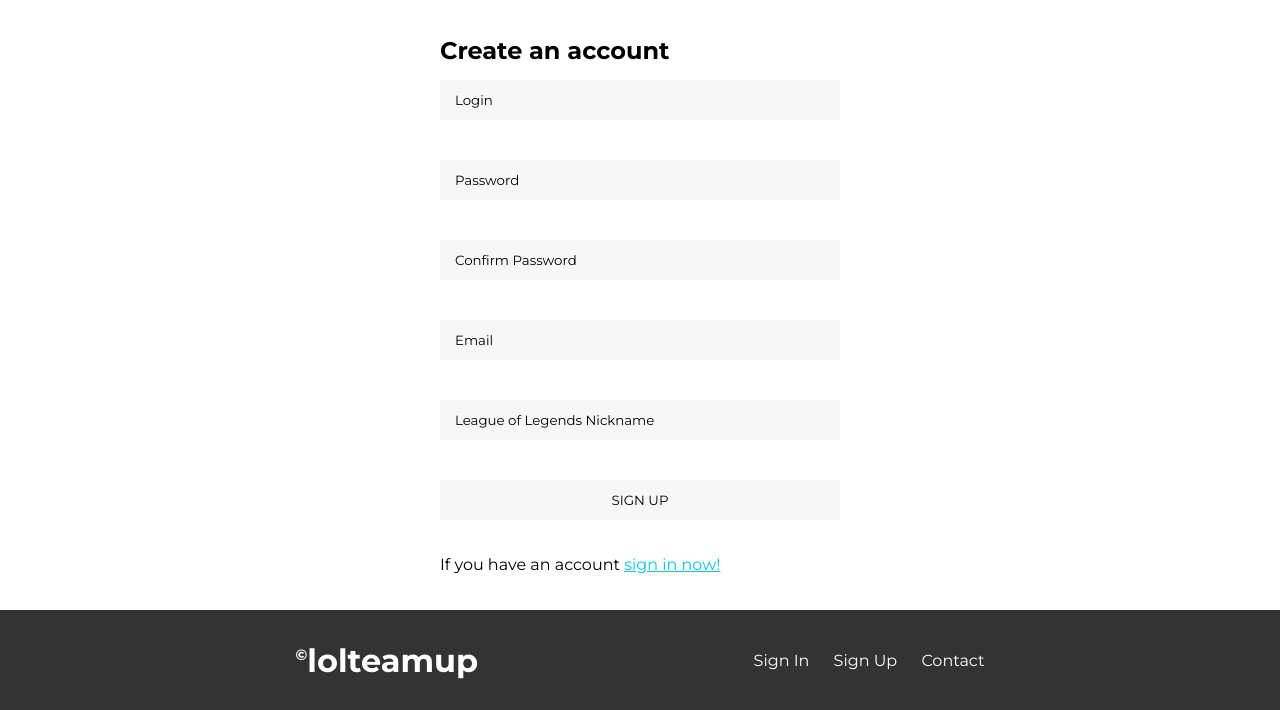
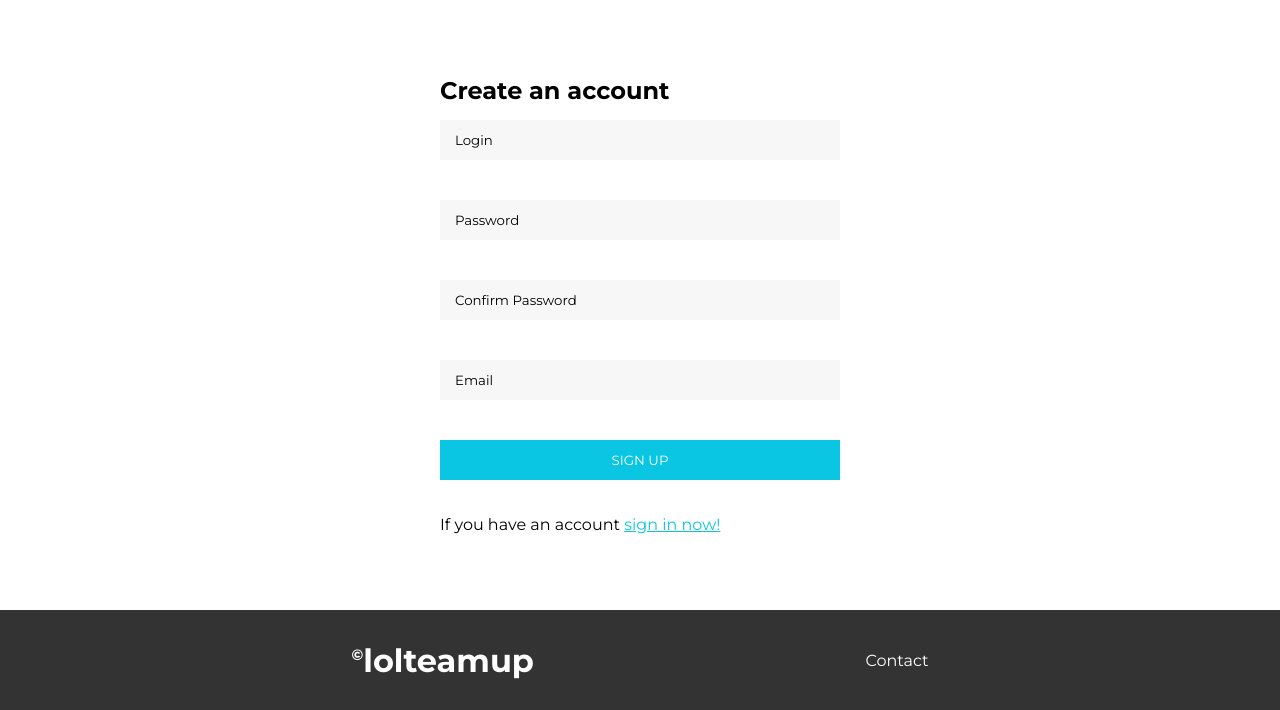
Before and after one commit to haslozik/lolteamup, a PHP site: page /signup.php in a window 1280 px wide. Shown: the part 90-800 px from the top of the page. Run offline with PHP 8.4, Linux system fonts and the light colour scheme; some libraries are stand-ins or nearby versions.

Commit message:
update // hotfix

```diff
--- a/addAnnouncement.php
+++ b/addAnnouncement.php
@@ -102,7 +102,7 @@
                 <option value="Grandmaster">Grandmaster</option>
                 <option value="Challenger">Challenger</option>
             </select>
-            <button type="submit" name="submit" class="submit">Submit</button>
+            <button type="submit" name="submit" id="saveBtn">Submit</button>
         </div>
     </form>
 
--- a/css/style-sign-pages.css
+++ b/css/style-sign-pages.css
@@ -20,7 +20,9 @@ body .signUpForm {
   color: rgb(11, 198, 227);
 }
 
-.signUpForm input, .signUpForm select, .signUpForm .submit {
+.signUpForm input,
+.signUpForm select,
+.signUpForm #saveBtn {
   padding: 12px 15px;
   margin: 20px;
   width: 400px;
@@ -32,14 +34,14 @@ body .signUpForm {
   color: #000;
 }
 
-.signUpForm .submit {
+.signUpForm #saveBtn {
   background: rgb(11, 198, 227) !important;
   cursor: pointer;
   color: #fff;
   transition: 0.2s;
 }
 
-.signUpForm .submit:hover {
+.signUpForm #saveBtn:hover {
   background: rgb(12, 211, 241) !important;
 }
 
@@ -48,7 +50,8 @@ body .signUpForm {
     width: 100%;
   }
 
-  .signUpForm input, .signUpForm select {
+  .signUpForm input,
+  .signUpForm select {
     padding: 12px 15px;
     margin: 10px auto;
     width: 90%;
--- a/footer.php
+++ b/footer.php
@@ -3,12 +3,6 @@
         <a href="home.php"><sup>&copy;</sup>lolteamup</a>
     </h1>
     <div class="footerMenu">
-        <a class="navLoginBtn" href="signin.php">
-            Sign In
-        </a>
-        <a class="navSignupBtn" href="signup.php">
-            Sign Up
-        </a>
         <a href="mailto:mail@mail.com">
             Contact
         </a>
--- a/signin.php
+++ b/signin.php
@@ -45,7 +45,7 @@
             ?>
             <input type="text" placeholder="Login" name="login"><br>
             <input type="password" placeholder="Password" name="password"><br>
-            <input type="submit" value="SIGN IN">
+            <input type="submit" value="SIGN IN" id="saveBtn">
             <p class="infoLogin">Not a member? <span><a href="signup.php">Sign up now!</a></span></p>
         </div>
     </form>
--- a/signup.php
+++ b/signup.php
@@ -37,13 +37,6 @@ if(isset($_POST['email'])) {
         $_SESSION['errorEmail'] = "Please enter a valid email";
     }
 
-    //LoL nickname validation
-    $lolName = $_POST['lolName'];
-    if((strlen($lolName)<3) || (strlen($lolName)>20)) {
-        $successfulValidation = false;
-        $_SESSION['errorLolname'] = "You must enter a nickname";
-    }
-
     require_once 'connection.php';
     mysqli_report(MYSQLI_REPORT_STRICT);
 
@@ -71,7 +64,7 @@ if(isset($_POST['email'])) {
 
             //successful validation
             if($successfulValidation == true) {
-                if($conn->query("INSERT INTO users VALUES(NULL, '$login', '$passwordHash', '$email','$lolName')")){
+                if($conn->query("INSERT INTO users VALUES(NULL, '$login', '$passwordHash', '$email')")){
                     $_SESSION['successfulSignedup'] = true;
                     header('Location: signedup.php');
                 } else {
@@ -142,13 +135,6 @@ if(isset($_POST['email'])) {
                         unset($_SESSION['errorEmail']);
                     }
                 ?>
-            <input type="text" placeholder="League of Legends Nickname" name="lolName">
-            <?php
-                    if(isset($_SESSION['errorLolname'])) {
-                        echo '<div id="error">'.$_SESSION['errorLolname'].'</div>';
-                        unset($_SESSION['errorLolname']);
-                    }
-                ?>
             <input type="submit" id="saveBtn" value="SIGN UP">
             <p class="infoLogin">If you have an account <span><a href="signin.php">sign in now!</a></span></p>
         </div>
```
